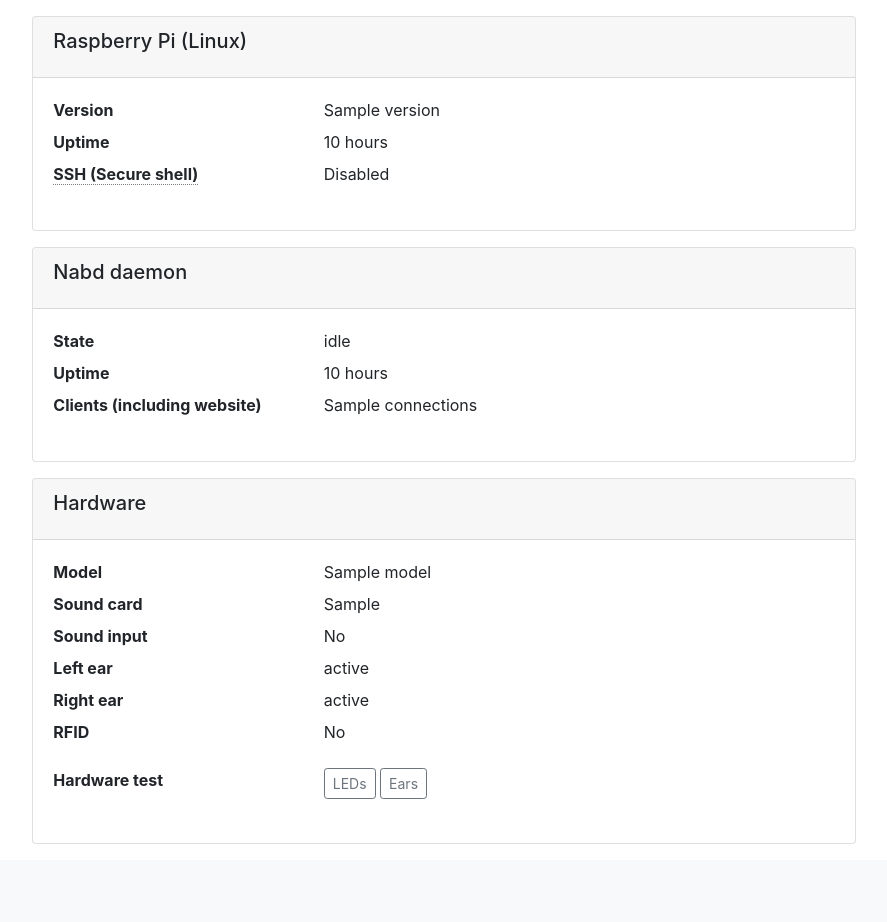
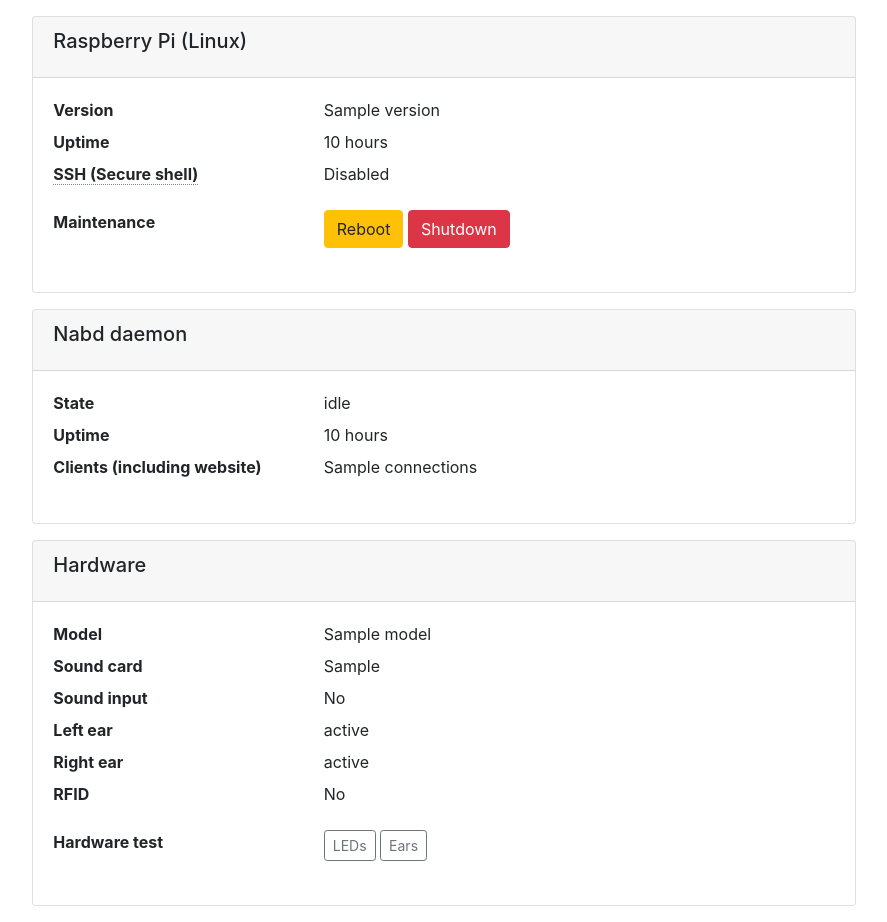
Before and after one commit to nabaztag2018/pynab, a Django app: template nabweb/templates/nabweb/system-info/index.html in a window 1280 px wide. Shown: the part 56-978 px from the top of the page, without its empty margins (196-1083 px from the left). Before the commit the page ends 900 px from the top, so only its background shows below. Run offline with Django 3.2, Linux system fonts and the light colour scheme; the template is opened without the code that fills it: most values are stand-ins (such as "Sample title", 1, 10 or a date in 2020); style sheets or scripts are compiled from the project's sources; some libraries are stand-ins or nearby versions.

Commit message:
(from @BoOsteous) nabweb: add reboot and shutdown buttons to admin interface..

```diff
--- a/nabweb/templates/nabweb/system-info/index.html
+++ b/nabweb/templates/nabweb/system-info/index.html
@@ -17,6 +17,25 @@
             <dd class="col-sm-8">{{ os.uptime|duration }}</dd>
             <dt class="col-sm-4"><a class="help-link" href="https://www.raspberrypi.org/documentation/remote-access/ssh/" >{% trans "SSH (Secure shell)" %}</a></dt>
             <dd class="col-sm-8">{% if os.ssh == "sshwarn" %}<span class="text-danger">{% trans "Enabled with default password" %}</span>{% else %}{% if os.ssh == "active" %}{% trans "Enabled" %}{% else %}{% trans "Disabled" %}{% endif %}{% endif %}</dd>
+          </dl>
+          <dl class="row">
+            <dt class="col-sm-4">{% trans "Maintenance"%}</dt>
+            <dd class="col-sm-8">
+                <button id="button-reboot" data-toggle="modal" data-target="#confirm-reboot" data-shutdown-url="{% url 'nabweb.shutdown' mode='reboot' %}" class="btn btn-warning">{% trans "Reboot"%}<span class="spinner d-none"> <span class="spinner-border spinner-border-sm" role="status" aria-hidden="true"></span></span></button>
+                <button id="button-shutdown" data-toggle="modal" data-target="#confirm-shutdown" data-shutdown-url="{% url 'nabweb.shutdown' mode='shutdown' %}" class="btn btn-danger">{% trans "Shutdown"%}<span class="spinner d-none"> <span class="spinner-border spinner-border-sm" role="status" aria-hidden="true"></span></span></button>
+            </dd>
+          </dl>
+          <dl class="row" id="rebootMessageRow" style="display:none">
+            <dt class="col-sm-4"></dt>
+            <dd class="col-sm-8">
+              <code>{% trans "Reboot has been initiated !"%}</code>
+            </dd>
+          </dl>
+          <dl class="row" id="shutdownMessageRow" style="display:none">
+            <dt class="col-sm-4"></dt>
+            <dd class="col-sm-8">
+              <code>{% trans "Shutdown has been initiated !"%}<BR>{% trans "Please wait at least 10 seconds before unplugging the power cable"%}</code>
+            </dd>
           </dl>
         </div>
       </div>
@@ -84,6 +103,44 @@
       </div>
     </div>
   </div>
+  <div class="modal fade" id="confirm-reboot" tabindex="-1" role="dialog" aria-hidden="true">
+    <div class="modal-dialog" role="document">
+      <div class="modal-content">
+        <div class="modal-header">
+          <h5 class="modal-title">{% trans "Reboot" %}</h5>
+          <button type="button" class="close" data-dismiss="modal" aria-label="Close">
+            <span aria-hidden="true">&times;</span>
+          </button>
+        </div>
+        <div class="modal-body">
+          {% trans "You are about to REBOOT the Raspberry Pi Linux system" %}<BR><BR>{% trans "Are you sure ?" %}
+        </div>
+        <div class="modal-footer">
+          <button type="button" class="btn btn-secondary" data-dismiss="modal">{% trans "Cancel" %}</button>
+          <button type="button" id="button-reboot-confirm" class="btn btn-primary os-shutdown-button" data-dismiss="modal">{% trans "Reboot" %}</button>
+        </div>
+      </div>
+    </div>
+  </div>
+  <div class="modal fade" id="confirm-shutdown" tabindex="-1" role="dialog" aria-hidden="true">
+    <div class="modal-dialog" role="document">
+      <div class="modal-content">
+        <div class="modal-header">
+          <h5 class="modal-title">{% trans "Shutdown" %}</h5>
+          <button type="button" class="close" data-dismiss="modal" aria-label="Close">
+            <span aria-hidden="true">&times;</span>
+          </button>
+        </div>
+        <div class="modal-body">
+          {% trans "You are about to SHUTDOWN the Raspberry Pi Linux system" %}<BR><BR>{% trans "Are you sure ?" %}
+        </div>
+        <div class="modal-footer">
+          <button type="button" class="btn btn-secondary" data-dismiss="modal">{% trans "Cancel" %}</button>
+          <button type="button" id="button-shutdown-confirm" class="btn btn-primary os-shutdown-button" data-dismiss="modal">{% trans "Shutdown" %}</button>
+        </div>
+      </div>
+    </div>
+  </div>
   <script type="text/javascript">
     $(function() {
       $(".hardware-test-button").each(function(i, btn) {
@@ -108,6 +165,37 @@
             });
         });
       });
+      $(".os-shutdown-button").each(function(i, btn) {
+        $(btn).on("click", function() {
+            if ($(btn).attr("id") == 'button-reboot-confirm') {
+              var origButton = $("#button-reboot")
+              $("#rebootMessageRow").show();
+              $("#shutdownMessageRow").hide();
+            } else {
+              var origButton = $("#button-shutdown")
+              $("#shutdownMessageRow").show();
+              $("#rebootMessageRow").hide();
+            }
+            origButton.addClass("disabled");
+            origButton.find(".spinner").removeClass("d-none");
+            $.ajax({
+              url: origButton.data("shutdown-url"),
+              beforeSend: function (xhr, settings) {
+                xhr.setRequestHeader("X-CSRFToken", "{{ csrf_token }}");
+              },
+              dataType: 'json',
+              type: "POST",
+              success: function (data) {
+                origButton.removeClass("disabled");
+                origButton.find(".spinner").addClass("d-none");
+              },
+              error: function (data) {
+                origButton.removeClass("disabled");
+                origButton.find(".spinner").addClass("d-none");
+              }
+            });
+        });
+      });
     });
   </script>
 {% endblock %}
--- a/nabweb/urls.py
+++ b/nabweb/urls.py
@@ -20,6 +20,7 @@ from .views import NabWebRfidView, NabWebRfidReadView, NabWebRfidWriteView
 from .views import NabWebUpgradeView, NabWebUpgradeStatusView
 from .views import NabWebUpgradeNowView, NabWebUpgradeCheckNowView
 from .views import NabWebUpgradeRepositoryInfoView, NabWebHardwareTestView
+from .views import NabWebShutdownView
 
 urlpatterns = [
     path("", NabWebView.as_view()),
@@ -33,6 +34,11 @@ urlpatterns = [
         name="nabweb.test",
     ),
     path("system-info/", NabWebSytemInfoView.as_view()),
+    path(
+        "system-info/shutdown/<mode>",
+        NabWebShutdownView.as_view(),
+        name="nabweb.shutdown",
+    ),
     path("upgrade/", NabWebUpgradeView.as_view()),
     path(
         "upgrade/info/<repository>",
```
Also changed, not shown: nabweb/tests/nabweb_views_test.py (+42 -0 lines), nabweb/views.py (+36 -0 lines), nabweb/locale/fr_FR/LC_MESSAGES/django.po.
